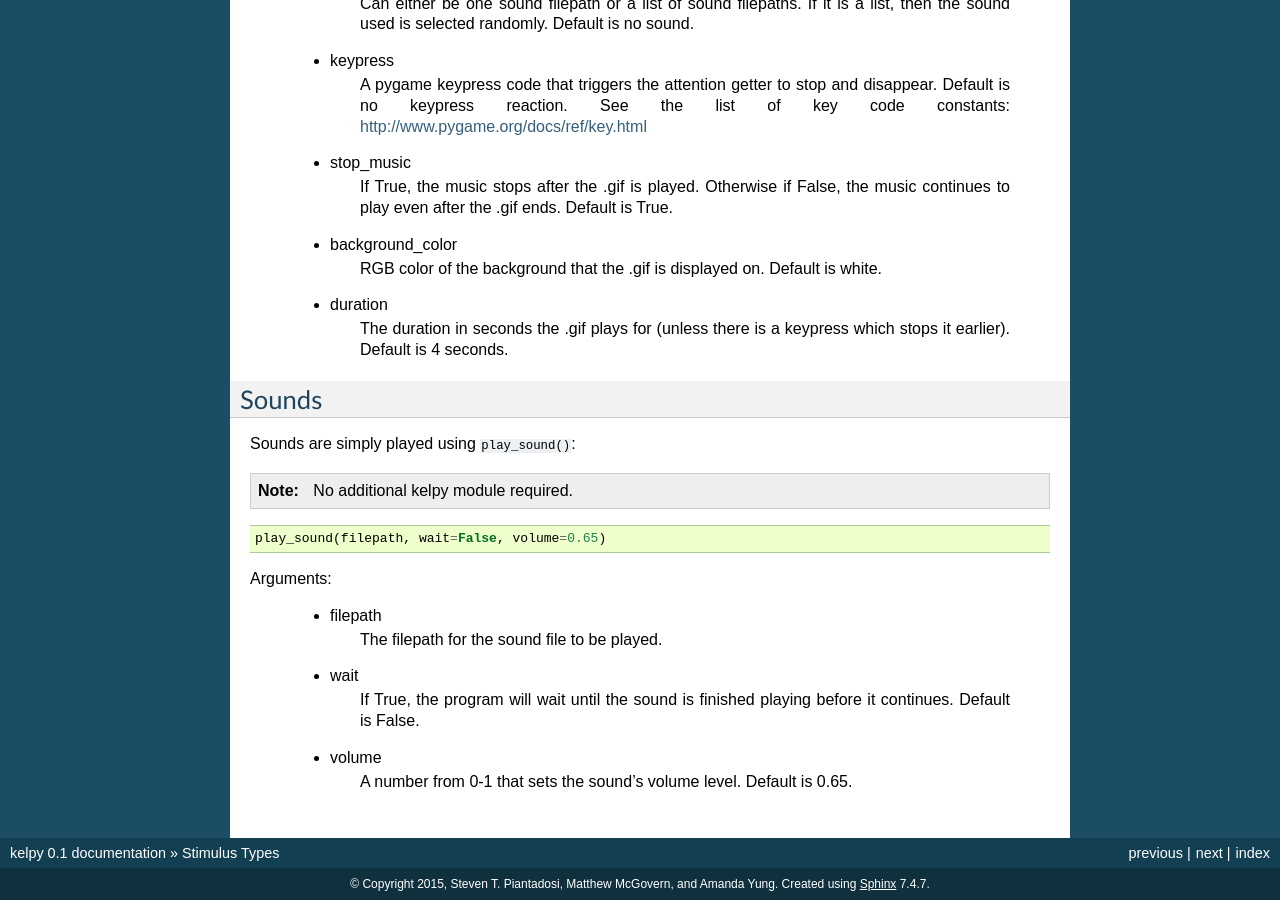
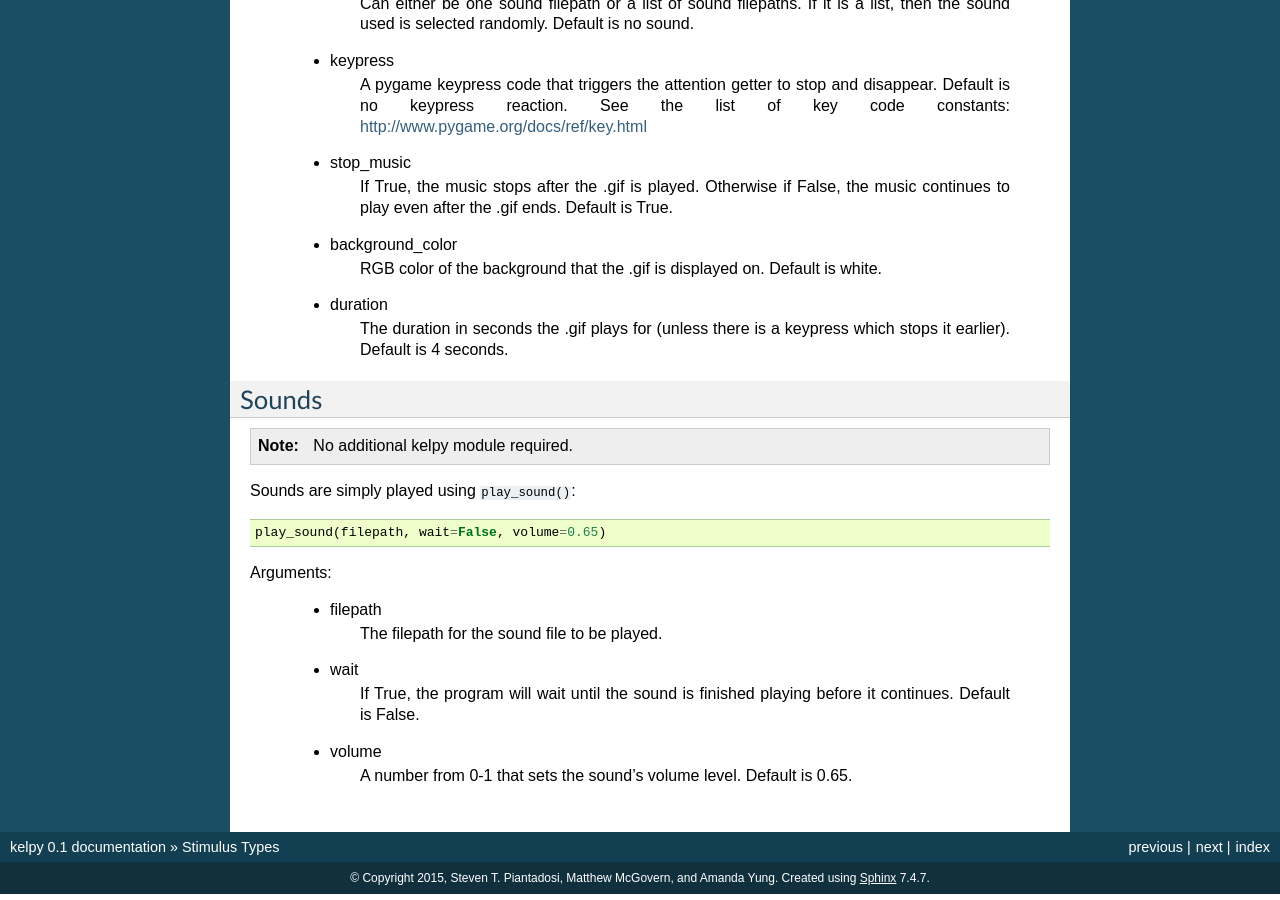
Before and after one commit to piantado/kelpy, a Sphinx documentation site: the page built from docs/stimulus-types.rst, in a window 1280 px wide and 900 px high, scrolled down 5936 px. Built offline with Sphinx 7.4.7, drawn with Linux system fonts in a browser that asks for light colours.

Commit message:
typo in docs

```diff
--- a/docs/stimulus-types.rst
+++ b/docs/stimulus-types.rst
@@ -312,9 +312,10 @@ Arguments:
 Sounds
 ----------------
 
+.. note:: No additional kelpy module required.
+
+
 Sounds are simply played using ``play_sound()``:
-
-.. note:: No additional kelpy module required.
 
 .. code-block:: python
 
```
Also changed, not shown: 5 other files.
